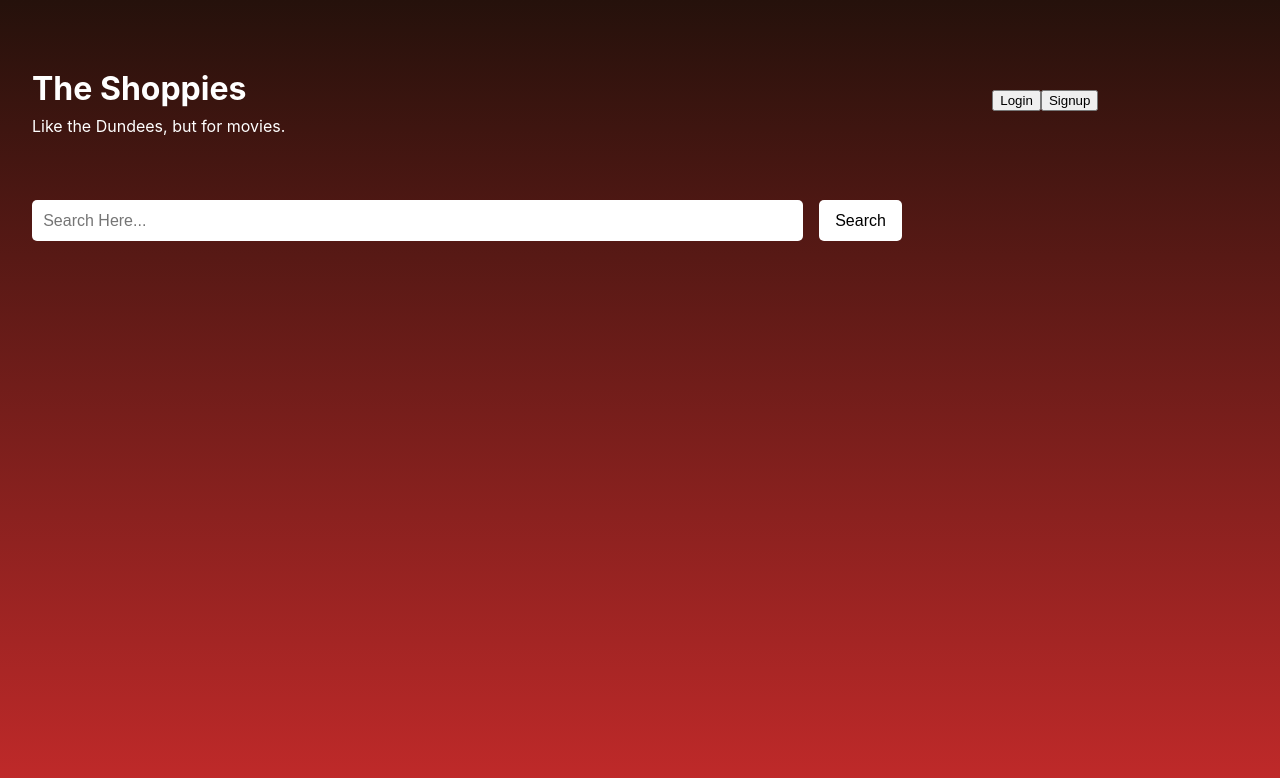
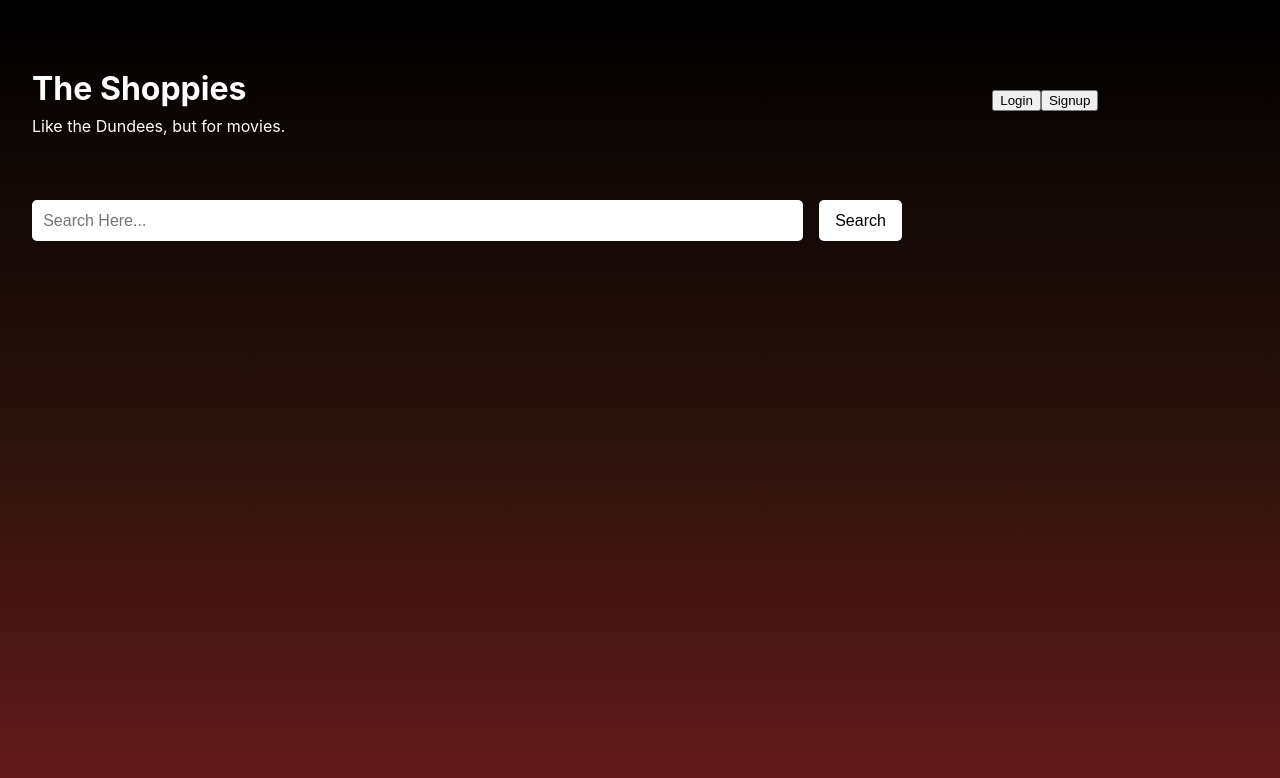
Before and after one commit to ltramos7/movieSearchApp, a React (Create React App) app: page / in a window 1280 px wide. Shown: the top 778 px of the page. Built offline with nearby package versions, Linux system fonts and the light colour scheme.

Commit message:
refactor: changed body background color

```diff
--- a/src/App.css
+++ b/src/App.css
@@ -1,7 +1,9 @@
 body{
-  background-image: linear-gradient(180deg, #25110b, #c32a2a);
+  /* background-image: linear-gradient(180deg, #25110b, #c32a2a); */
+  background-image: linear-gradient(180deg,#000000, #25110b, #661b1b);
   background-repeat: no-repeat;
   background-attachment: fixed;
+
 }
 
 .App {
```
